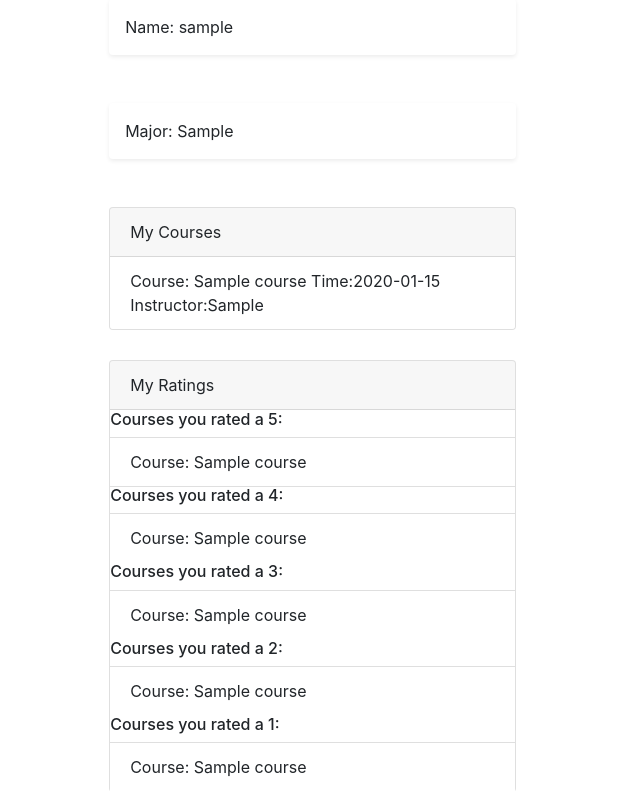
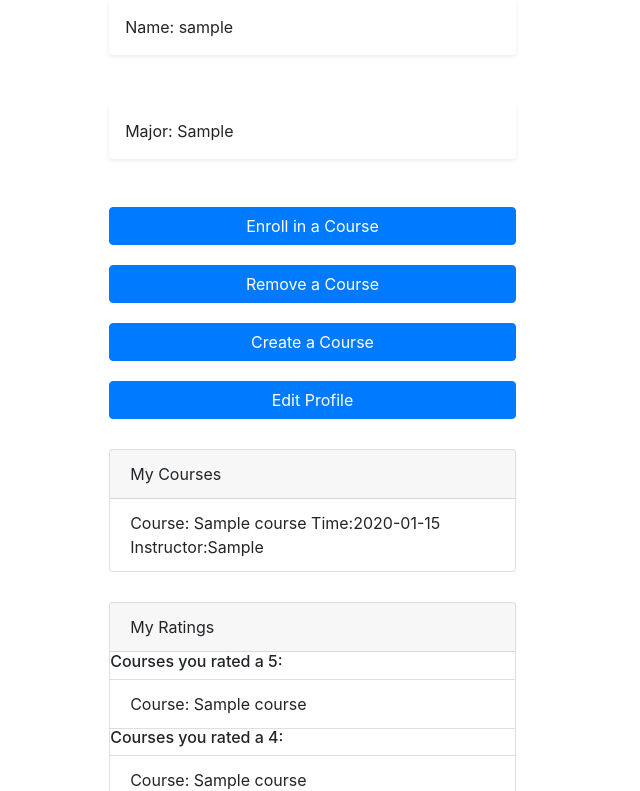
Before and after one commit to jgb4ub/study-buddies, a Django app: page /1/profile_page/ in a window 1280 px wide. Shown: the part 275-1066 px from the top of the page, without its empty margins (0-640 px from the left). Run offline with Django 3.2, Linux system fonts and the light colour scheme; tables that the repository leaves empty hold one stand-in row (values such as "Sample post"); some libraries are stand-ins or nearby versions.

Commit message:
Buttons working

```diff
--- a/StudyForum/templates/studyforum/global_template.html
+++ b/StudyForum/templates/studyforum/global_template.html
@@ -33,9 +33,6 @@
         <li class="nav-item">
           <a style="color: #6594ff" class="nav-link" href="{% url 'studyforum:profile_page' id=user.id %}">Profile</a>
         </li>
-        <li class="nav-item">
-          <a style="color: #6594ff" class="nav-link" href="{% url 'studyforum:editprofile' %}">Edit Profile</a>
-        </li>
         {% else %}
         <li class="nav-item">
           <a style="color: #6594ff" class="nav-link" href="{% url 'studyforum:index' %}">Sign-in</a>
@@ -44,15 +41,6 @@
         {% if user.is_authenticated %}
         <li class="nav-item">
           <a style="color: #6594ff" class="nav-link" href="{% url 'studyforum:post' %}">Postings</a>
-        </li>
-        <li class="nav-item">
-          <a style="color: #6594ff" class="nav-link" href="{% url 'studyforum:coursesubmit' %}">Create a Course</a>
-        </li>
-        <li class="nav-item">
-          <a style="color: #6594ff" class="nav-link" href="{% url 'studyforum:courseenrollment' %}">Enroll in a Course</a>
-        </li>
-        <li class="nav-item">
-          <a style="color: #6594ff" class="nav-link" href="{% url 'studyforum:courseremoval' %}">Remove a Course</a>
         </li>
         <li class="nav-item">
           <a style="color: #6594ff" class="nav-link" href="{% url 'studyforum:groups' %}">Groups</a>
--- a/StudyForum/templates/studyforum/profile_page.html
+++ b/StudyForum/templates/studyforum/profile_page.html
@@ -9,6 +9,19 @@
         <div style = "margin-top:50px">
             <div class="shadow-sm p-3 mb-5 bg-white rounded">Name: {{profile.username}}</div>
             <div class="shadow-sm p-3 mb-5 bg-white rounded">Major: {{profile.major}}</div>
+            <form>
+            <button formaction = "{% url 'studyforum:courseenrollment' %}" class = "btn btn-block btn-primary">Enroll in a Course</button>
+            </form>
+            <form style = "margin-top:20px">
+            <button formaction = "{% url 'studyforum:courseremoval' %}" class = "btn btn-block btn-primary">Remove a Course</button>
+            </form>
+            <form style = "margin-top:20px">
+            <button formaction = "{% url 'studyforum:coursesubmit' %}" class = "btn btn-block btn-primary">Create a Course</button>
+            </form>
+            <form style = "margin-top:20px">
+            <button formaction = "{% url 'studyforum:editprofile' %}" class = "btn btn-block btn-primary">Edit Profile</button>
+            </form>
+
         <div class="p">
           <div class="card" style = "margin-top: 30px">
   <div class="card-header">
```
